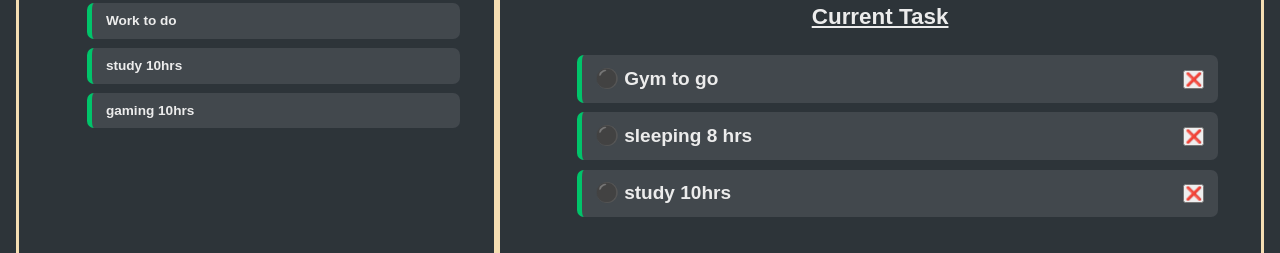
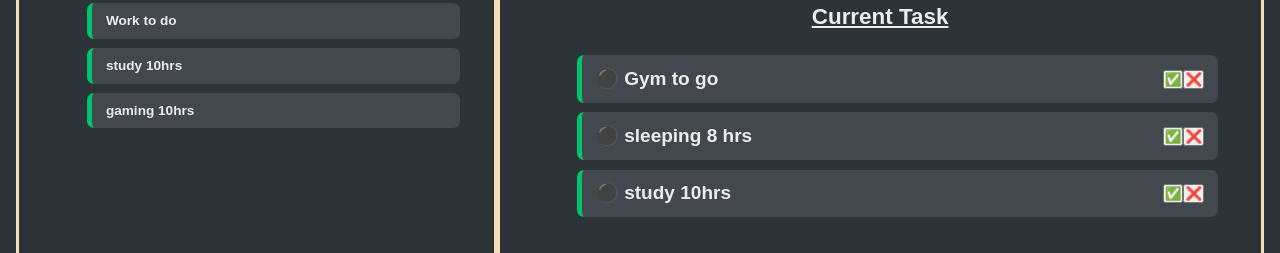
Before and after one commit to Vaibhav-sh27/Vocalize_FrontEnd, a React (Vite) app: page /app in a window 1280 px wide. Shown: the part 324-577 px from the top of the page. Built offline with nearby package versions, Linux system fonts and the light colour scheme.

Commit message:
completed fix

```diff
--- a/package.json
+++ b/package.json
@@ -14,7 +14,8 @@
     "react-dom": "^18.2.0",
     "react-router-dom": "^6.22.3",
     "react-speech-recognition": "^3.10.0",
-    "regenerator-runtime": "^0.14.1"
+    "regenerator-runtime": "^0.14.1",
+    "uuid": "^9.0.1"
   },
   "devDependencies": {
     "@types/react": "^18.2.56",
--- a/src/component/Current.jsx
+++ b/src/component/Current.jsx
@@ -2,6 +2,7 @@ import { Link, redirect, useNavigate } from "react-router-dom";
 import styles from "./Current.module.css";
 import { useState } from "react";
 import "regenerator-runtime/runtime";
+import { v4 as uuidv4 } from 'uuid';
 // import { Redirect } from "react-router-dom";
 import SpeechRecognition, {
   useSpeechRecognition,
@@ -11,9 +12,11 @@ function Current({ array, setarr }) {
   // const [g, setg] = useState(arr);
   function add(item) {
     console.log(item);
-    const h = { task: item, isComp: false };
+    const h = {id: uuidv4(), task: item, isComp: false };
     setarr((item) => [...item, h]);
   }
+
+
 
   const navigate = useNavigate();
 
@@ -60,17 +63,35 @@ function Current({ array, setarr }) {
       <input className={styles.inp} type="text" value={transcript} />
       <h1 className={styles.head}>Current Task</h1>
       <ul className={styles.List}>
-        {array.map((comp, i) => !comp.isComp && <List key={i} comp={comp} />)}
+        {array.map((comp, i) => !comp.isComp && <List key={i} comp={comp} setarr={setarr} array={array}/>)}
       </ul>
     </div>
   );
 }
 
-function List({ comp }) {
+function List({ comp, setarr, array }) {
+  let navigate= useNavigate();
+
+  function handleComp(id) {
+    let arr = array.map((item, index)=>{
+      if (item.id==id){
+        item.isComp=true;
+      }
+      return item;
+    })
+    //let arr = array;
+    console.log(arr);
+   setarr(arr);
+  //  navigate("/app");
+  }
+
   return (
     <li className={styles.li}>
       <h1> ⚫ {comp.task}</h1>
+      <div>
+      <button onClick={()=>{handleComp(comp.id)}}>✅</button>
       <button>❌</button>
+      </div>
     </li>
   );
 }
--- a/src/component/NewTask.jsx
+++ b/src/component/NewTask.jsx
@@ -1,11 +1,12 @@
 import { useRef, useState } from "react";
 import styles from "./NewTask.module.css";
+import { v4 as uuidv4 } from 'uuid';
 function NewTask({array,setarr}) {
   let [inp, setInp] = useState('');
   function add(item) {
     console.log(item);
     if(inp){
-      const h = { task: item, isComp: false };
+      const h = {id: uuidv4(), task: item, isComp: false };
       setarr((item) => [...item, h]);
       setInp("");
     }
--- a/src/component/Sidebar.jsx
+++ b/src/component/Sidebar.jsx
@@ -4,30 +4,37 @@ import NewTask from "./NewTask";
 import Completed from "./Completed";
 import Current from "./Current";
 import { useState } from "react";
+import { v4 as uuidv4 } from 'uuid';
 // import { Outlet } from "react-router-dom";
 
 const arr = [
   {
+    id: uuidv4(),
     task: "Work to do",
     isComp: true,
   },
   {
+    id: uuidv4(),
     task: "Gym to go",
     isComp: false,
   },
   {
+    id: uuidv4(),
     task: "sleeping 8 hrs",
     isComp: false,
   },
   {
+    id: uuidv4(),
     task: "study 10hrs",
     isComp: true,
   },
   {
+    id: uuidv4(),
     task: "study 10hrs",
     isComp: false,
   },
   {
+    id: uuidv4(),
     task: "gaming 10hrs",
     isComp: true,
   },
@@ -40,7 +47,7 @@ function Slidebar() {
       {/* <Outlet /> */}
       <div className={styles.left}>
         <NewTask array={array} setarr={setarr}/>
-        <Completed arr={arr} />
+        <Completed arr={array} />
       </div>
       <Current array={array} setarr={setarr} />
     </div>
```
Also changed, not shown: 1 other file (tests, documents, lock files or other folders).
